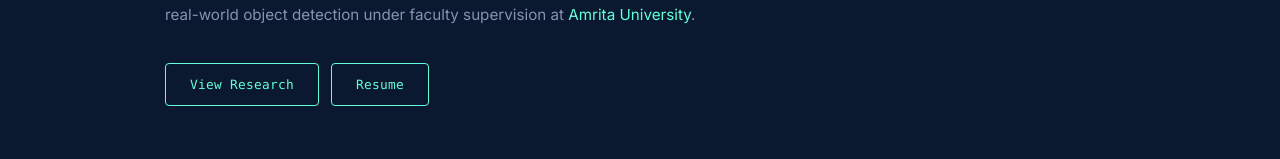
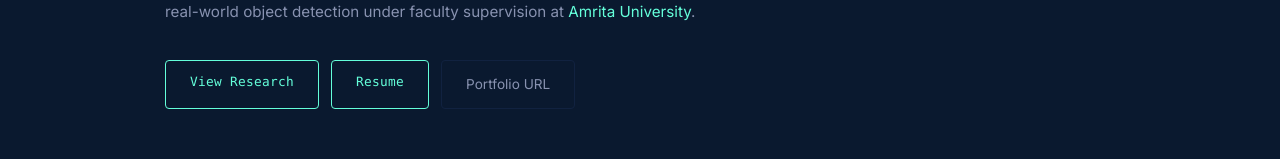
Before and after one commit to pranayr710/academic-portfolio, a React (Vite) app: page / in a window 1280 px wide. Shown: the part 428-587 px from the top of the page. Built offline with nearby package versions, Linux system fonts and the light colour scheme.

Commit message:
Updated Resume and added Portfolio URL to Home/Contact pages

```diff
--- a/src/pages/Contact.jsx
+++ b/src/pages/Contact.jsx
@@ -60,6 +60,7 @@ const Contact = () => {
                 <a href="/academic-portfolio/Resume.pdf" target="_blank" rel="noopener noreferrer" className="btn-primary">
                     Download Resume
                 </a>
+                <a href="https://pranayr710.github.io/academic-portfolio/" className="btn-outline" style={{ color: 'var(--text-dim)', border: '1px solid var(--bg-light)', padding: '12px 24px', borderRadius: '4px', textDecoration: 'none', transition: '0.2s', fontSize: '0.85rem' }}>Portfolio URL</a>
             </motion.div>
 
             <motion.div
--- a/src/pages/Home.jsx
+++ b/src/pages/Home.jsx
@@ -68,6 +68,7 @@ const Home = () => {
                 >
                     <Link to="/research" className="btn-primary">View Research</Link>
                     <a href="/academic-portfolio/Resume.pdf" target="_blank" rel="noopener noreferrer" className="btn-primary">Resume</a>
+                    <a href="https://pranayr710.github.io/academic-portfolio/" className="btn-outline" style={{ color: 'var(--text-dim)', border: '1px solid var(--bg-light)', padding: '12px 24px', borderRadius: '4px', textDecoration: 'none', transition: '0.2s', fontSize: '0.85rem' }}>Portfolio URL</a>
                 </motion.div>
             </div>
         </section>
```
Also changed, not shown: 1 other file (tests, documents, lock files or other folders).
